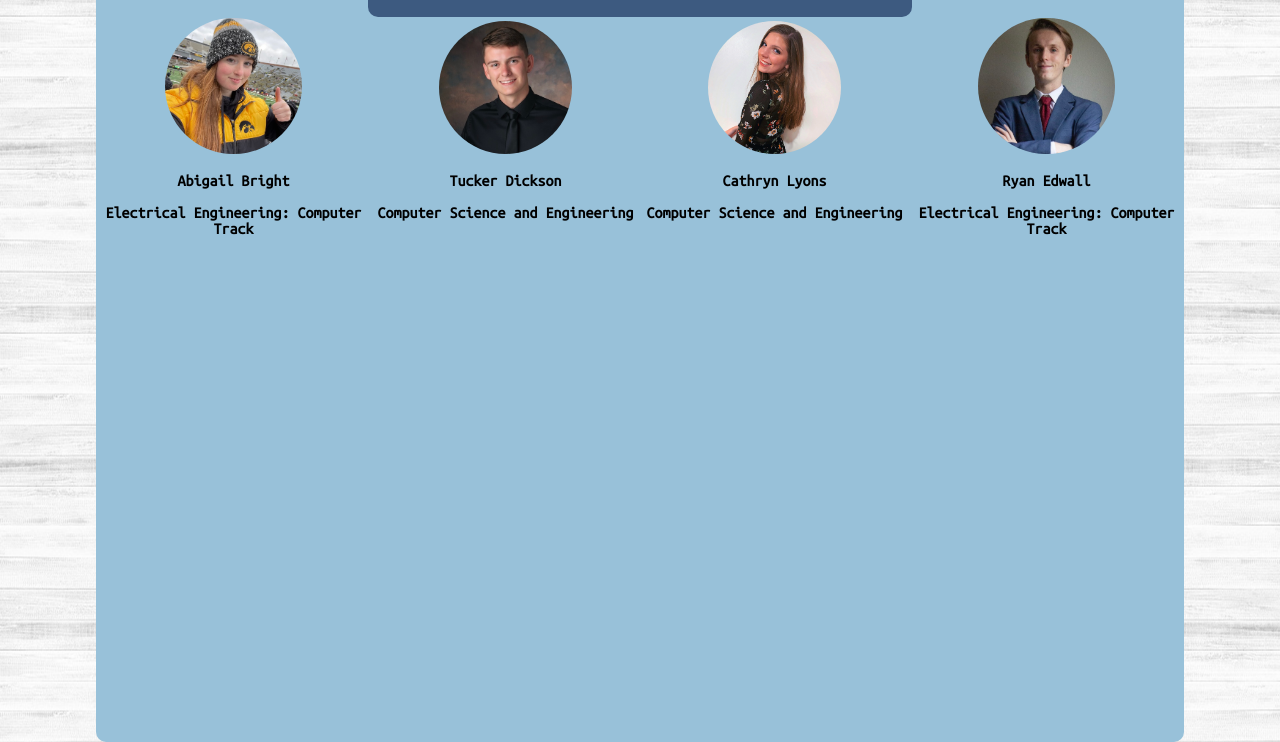
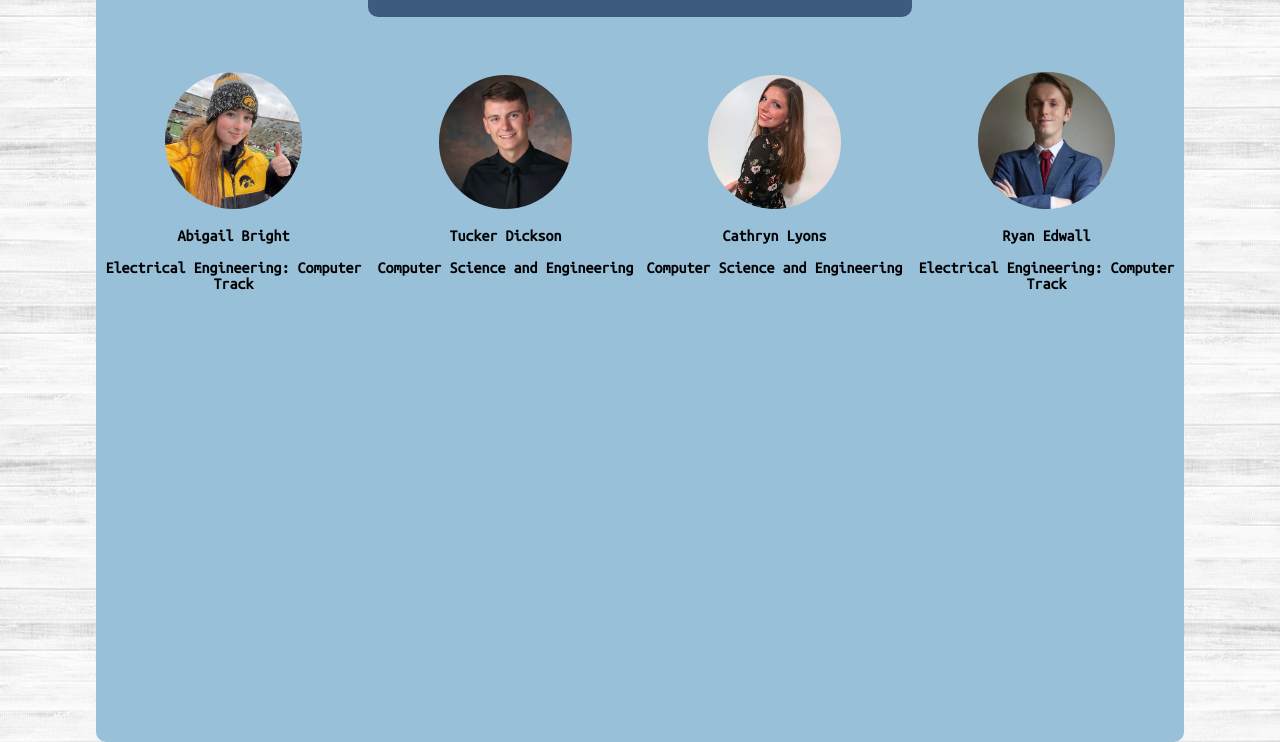
Before and after one commit to tuckerdickson/lab3, a Gatsby site: page / in a window 1280 px wide. Shown: the part 58-800 px from the top of the page. Built offline with nearby package versions, Linux system fonts and the light colour scheme; Gatsby itself is replaced by a stand-in of ours.

Commit message:
Update index.css
added newlines, created upper padding for pictures on home page

```diff
--- a/src/css/index.css
+++ b/src/css/index.css
@@ -4,6 +4,7 @@
     width:50%;
     height: 50%;
 }
+
 .portraitImage:hover
 {
     opacity: 0.5;
@@ -14,6 +15,7 @@ html{
     background: url("../cathryn_images/whitewood.jpeg") repeat center center fixed;
     height: 100%;
 }
+
 body{
     /* background: url("../images/woodBackground.jpg") no-repeat center center fixed; */
     height: 100%;
@@ -34,7 +36,7 @@ body{
 }
 
 .pageinfo{
-
+    padding-top: 5%;
 }
 
 .pagecontainer{
@@ -45,13 +47,14 @@ body{
     display: block;
     margin-left: auto;
     margin-right: auto;
-  }
+}
 
 #background{
     background-color: #98c1d9;
     border-left: 5px solid black;
     border-right: 5px solid black;
 }
+
 #indexheader{
     width: 50%;
     height: 60px;
@@ -64,14 +67,16 @@ body{
     text-align: center;
     color: white;
 }
+
 .blink {
     animation: blink 1.1s linear infinite alternate;
-  }
-  @keyframes blink {
+}
+
+@keyframes blink {
     from {opacity: 1;}
     20% {opacity: 1;}
     28% {opacity: 0;}
     72% {opacity: 0;}
     80% {opacity: 1;}
     to {opacity: 1;}
-  }
+}
```
